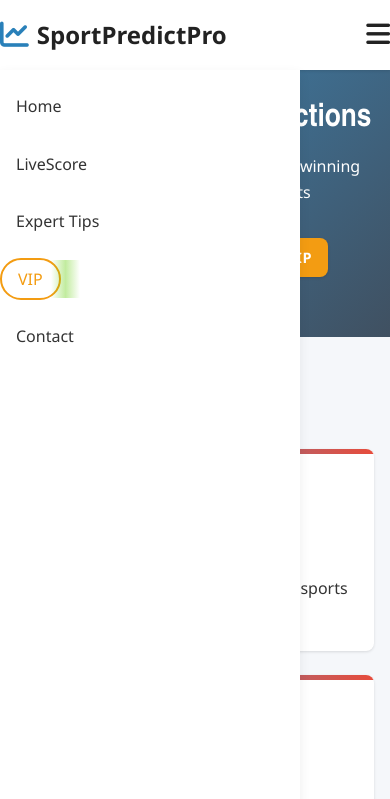
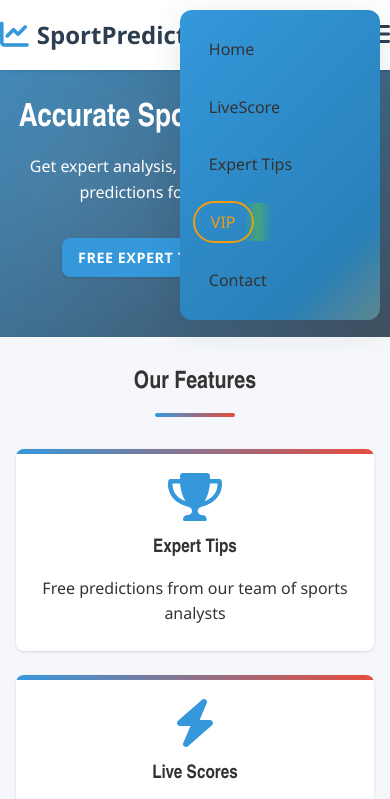
Before and after one commit to mightyelton-dean/sports-website, a plain HTML site: page index.html in a window 390 px wide. Both pictures are taken after a click on the button "Toggle Menu". Shown: the top 799 px of the page. Drawn offline with Linux system fonts and the light colour scheme.

Commit message:
Update style.css

```diff
--- a/style.css
+++ b/style.css
@@ -941,6 +941,8 @@
                 left: 100%;
             }
         }
+        /* ...[keep all your previous global/utility styles above as-is]... */
+
 /* --- HEADER & NAVIGATION --- */
 .header-container {
     display: flex;
@@ -953,29 +955,29 @@
 .logo {
     font-size: 1.5rem;
     font-weight: 700;
-    color: #222;
+    color: var(--secondary-color);
     display: flex;
     align-items: center;
-    gap: 0.5rem;
+    gap: var(--space-sm);
 }
 
 .logo-icon {
-    color: #2980b9;
+    color: var(--primary-color);
     font-size: 1.8rem;
 }
 
 /* Navigation for desktop */
 .nav-menu {
     display: flex;
-    gap: 2rem;
+    gap: var(--space-md);
     list-style: none;
     margin: 0;
     padding: 0;
 }
 
 .nav-link {
-    padding: 0.5rem 1rem;
-    border-radius: 0.4rem;
+    padding: var(--space-sm) var(--space-md);
+    border-radius: var(--radius-sm);
     font-weight: 500;
     color: #333;
     text-decoration: none;
@@ -987,46 +989,104 @@
 
 .nav-link:hover,
 .nav-link:focus {
-    color: #2980b9;
+    color: var(--primary-color);
     background: #f0f4fa;
 }
 
-  /* Mobile menu button hidden by default */
+/* VIP-Specific Styling */
+.nav-link.vip-btn {
+    position: relative;
+    overflow: hidden;
+    color: var(--vip-color);
+    border: 2px solid var(--vip-color);
+    border-radius: var(--radius-full);
+    padding: var(--space-sm) var(--space-md);
+    transition: color 0.3s, border-color 0.3s, transform 0.2s;
+}
+
+.nav-link.vip-btn::before {
+    content: "";
+    position: absolute;
+    top: 0;
+    left: -100%;
+    width: 50%;
+    height: 100%;
+    background: linear-gradient(
+        90deg,
+        transparent,
+        rgba(102, 207, 15, 0.4),
+        transparent
+    );
+    animation: shine 3s infinite linear;
+    transition: left 0.5s;
+}
+
+.nav-link.vip-btn:hover {
+    color: var(--vip-dark);
+    border-color: var(--vip-dark);
+    background-color: var(--vip-dark);
+    transform: scale(1.05);
+}
+
+.nav-link.vip-btn:active {
+    transform: scale(0.95);
+}
+
+/* Mobile Menu Button */
 .mobile-menu-btn {
     display: none;
     background: none;
     border: none;
-    font-size: 1.7rem;
+    font-size: 1.5rem;
     cursor: pointer;
-    color: #222;
+    color: var(--dark-color);
     z-index: 2001;
 }
 
-  /* --- RESPONSIVE NAVIGATION --- */
+/* --- RESPONSIVE NAVIGATION (ANIMATED RIGHT SLIDE MENU) --- */
 @media (max-width: 900px) {
     .nav-menu {
         display: none;
         flex-direction: column;
-      position: absolute;
-      top: 70px;
-      right: 0;
-      left: 0;
-      background: #fff;
-      box-shadow: 0 4px 12px rgba(0,0,0,0.07);
+        position: fixed;
+        top: 10px;
+        right: 10px;
+        width: 200px;
+        max-width: 85vw;
+        height: auto;
+        min-height: 50px;
+        background: linear-gradient(135deg, #3498db, #2980b9, #f39c12, #e67e22, #e74c3c, #3498db);
+        background-size: 400% 400%;
+        box-shadow: 0 8px 32px rgba(44,62,80,0.14);
         z-index: 2000;
-      padding: 1.5rem 0;
+        padding: 1.2rem 0.8rem;
         margin: 0;
-      border-radius: 0 0 10px 10px;
+        border-radius: 12px;
         animation: none;
+        opacity: 0;
+        pointer-events: none;
+        transition: opacity 0.3s, transform 0.3s;
+        transform: translateX(30px) scale(0.95);
+        /* Animate the background color */
+        animation: menu-bg-gradient 8s ease-in-out infinite;
     }
     .nav-menu.show {
         display: flex;
-      animation: slideDown 0.3s forwards;
+        opacity: 1;
+        pointer-events: auto;
+        transform: translateX(0) scale(1);
+        animation: slideRight 0.3s cubic-bezier(.47,1.64,.41,.8) forwards, menu-bg-gradient 8s ease-in-out infinite;
+    }
+    .nav-menu li {
+        margin: 0.5rem 0;
+        text-align: right;
     }
     .mobile-menu-btn {
         display: block;
     }
 }
+
+/* Hide menu on desktop, show as row */
 @media (min-width: 901px) {
     .nav-menu {
         display: flex !important;
@@ -1036,6 +1096,10 @@
         box-shadow: none;
         padding: 0;
         margin: 0;
+        border-radius: 0;
+        opacity: 1 !important;
+        pointer-events: auto !important;
+        transform: none !important;
         animation: none !important;
     }
     .mobile-menu-btn {
@@ -1043,12 +1107,23 @@
     }
 }
 
-  /* Simple fade/slide animations for menu show/hide */
-  @keyframes slideDown {
-    from { opacity: 0; transform: translateY(-15px);}
-    to { opacity: 1; transform: translateY(0);}
+/* Slide right animation */
+@keyframes slideRight {
+    from { opacity: 0; transform: translateX(30px) scale(0.95);}
+    to   { opacity: 1; transform: translateX(0) scale(1);}
 }
-  @keyframes slideUp {
-    from { opacity: 1; transform: translateY(0);}
-    to { opacity: 0; transform: translateY(-15px);}
+
+/* Animated gradient background for menu */
+@keyframes menu-bg-gradient {
+    0% {background-position:0% 50%;}
+    25% {background-position:50% 100%;}
+    50% {background-position:100% 50%;}
+    75% {background-position:50% 0%;}
+    100% {background-position:0% 50%;}
 }
+
+/* Shine effect for VIP button */
+@keyframes shine {
+    0% { left: -100%; }
+    100% { left: 100%; }
+}
```
Lines whose indentation alone changed are shown as unchanged.
